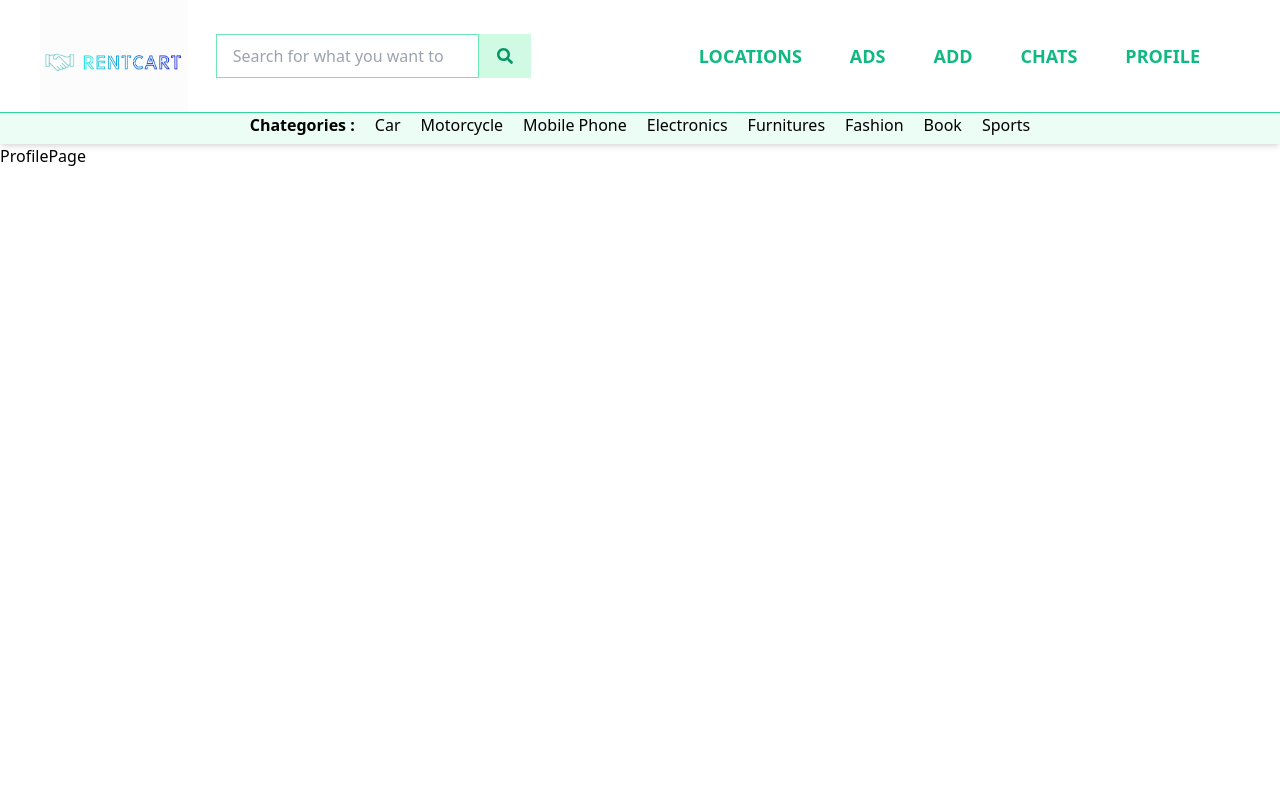
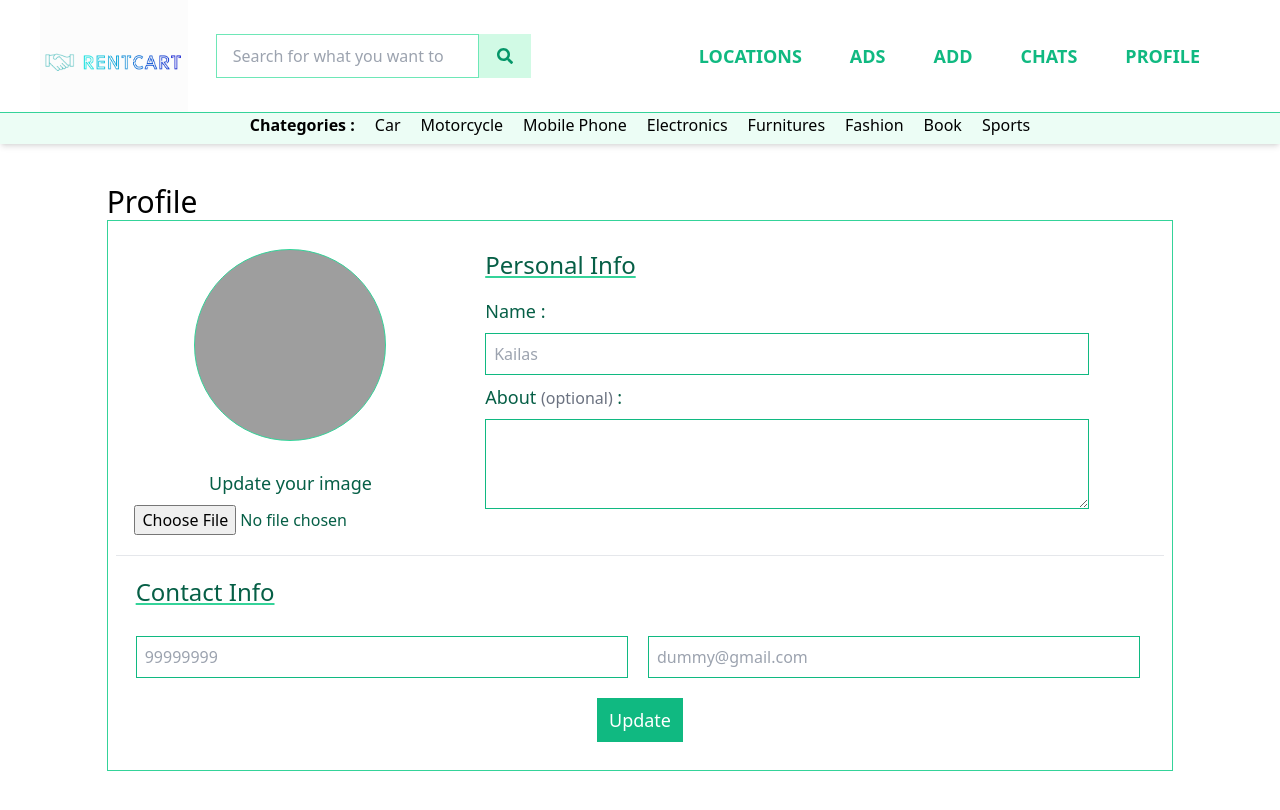
Before and after one commit to kailastr/RentCart, a React (Create React App) app in the folder client/: page /RentCart/Profile in a window 1280 px wide. Built offline with nearby package versions, Linux system fonts and the light colour scheme; grey boxes are pictures that could not be loaded.

Commit message:
Profile Page

```diff
--- a/client/src/Components/Pages/ProfilePage.jsx
+++ b/client/src/Components/Pages/ProfilePage.jsx
@@ -1,8 +1,51 @@
-import React from 'react'
+import React, { useState } from 'react'
 
 const ProfilePage = () => {
+
+    const [profileDetails, setProfileDetails] = useState({
+        image: "https://w7.pngwing.com/pngs/340/946/png-transparent-avatar-user-computer-icons-software-developer-avatar-child-face-heroes.png",
+        name: "Kailas",
+        about: "",
+        mobile: "99999999",
+        email: "dummy@gmail.com"
+    });
+
     return (
-        <div>ProfilePage</div>
+        <div className='w-full flex justify-center my-10'>
+            <div className='w-10/12'>
+                <h1 className='text-3xl'>Profile</h1>
+                <div className='w-full flex justify-center border border-emerald-400 text-emerald-800 p-2'>
+                    <div className='w-full'>
+                        <div className='lg:flex w-full'>
+                            <div className='lg:w-4/12 sm:w-full flex flex-col justify-center items-center gap-2'>
+                                <div className='w-48 h-48 m-5 rounded-full overflow-hidden border border-emerald-400 mx-auto bg-cover bg-center' style={{ backgroundImage: `url(${profileDetails.image})` }} />
+                                <label htmlFor="profileImage" className='text-lg'>Update your image</label>
+                                <input type="file" name="profileImage" id="profileImage" />
+                            </div>
+                            <div className='lg:w-8/12 sm:w-full flex flex-col gap-2 p-5'>
+                                <h2 className='text-2xl underline decoration-emerald-400 mb-2'>Personal Info</h2>
+                                <label htmlFor="userName" className=' text-lg'>Name : </label>
+                                <input type="text" name="userName" id="userName" className='border border-emerald-500 p-2 w-11/12 focus:outline-emerald-300' placeholder={profileDetails.name} />
+                                <label htmlFor="about" className='text-lg'>About <span className='text-gray-500 text-base'>(optional)</span> : </label>
+                                <textarea name="about" id="about" className='border border-emerald-500 p-2 w-11/12 focus:outline-emerald-300' rows={3}></textarea>
+
+                            </div>
+                        </div>
+                        <hr className='my-5' />
+                        <div className='flex flex-col w-full m-5 gap-2'>
+                            <h2 className='text-2xl underline decoration-emerald-400 mb-5'>Contact Info</h2>
+                            <div className='w-full flex md:flex-row sm:flex-col items-center gap-5'>
+                                <input type="number" name="mobile" id="mobile" className='border border-emerald-500 p-2 focus:outline-emerald-400' style={{ width: "calc(50% - 2rem" }} placeholder={profileDetails.mobile} />
+                                <input type="email" name="mailId" id="mailId" className='border border-emerald-500 p-2 focus:outline-emerald-400' style={{ width: "calc(50% - 2rem" }} placeholder={profileDetails.email} />
+                            </div>
+                        </div>
+                        <div className='flex items-center justify-center my-5'>
+                            <button className='px-3 py-2 text-lg text-white bg-emerald-500 hover:bg-emerald-600 transition duration-200 ease-in-out'>Update</button>
+                        </div>
+                    </div>
+                </div>
+            </div>
+        </div>
     )
 }
 
```
